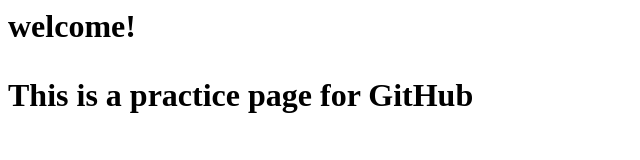
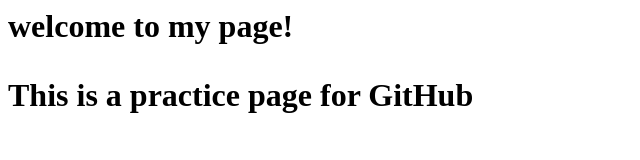
Before and after one commit to YuqiLi28/YuqiLi-Repository-Practice, a plain HTML site: page index.html in a window 1280 px wide. Shown: the whole page, without its empty margins (0-640 px from the left). Drawn offline with Linux system fonts and the light colour scheme.

Commit message:
change html

```diff
--- a/index.html
+++ b/index.html
@@ -4,7 +4,7 @@
     <title>For Practice</title>
   </head>
   <body>
-    <h1>welcome!<h1>
+    <h1>welcome to my page!<h1>
     <p>This is a practice page for GitHub</p>
   </body>
 </html>
```
